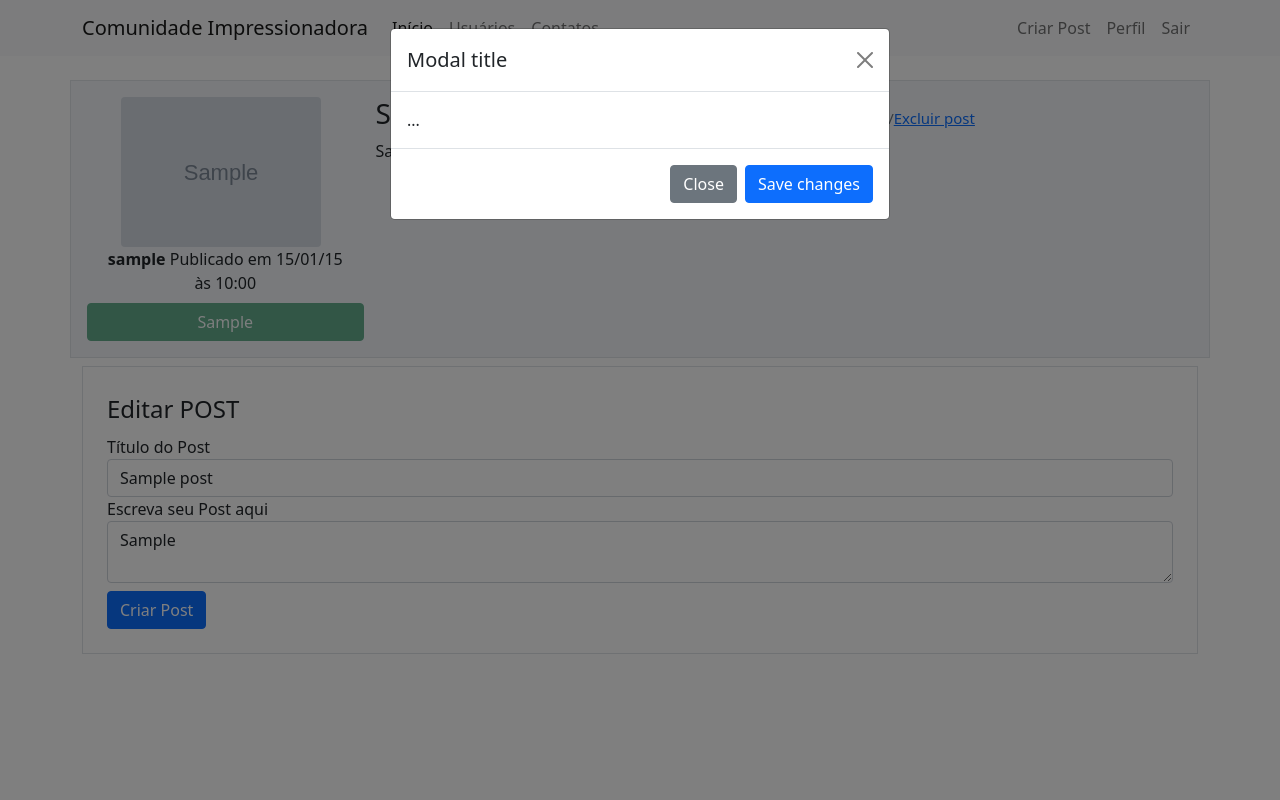
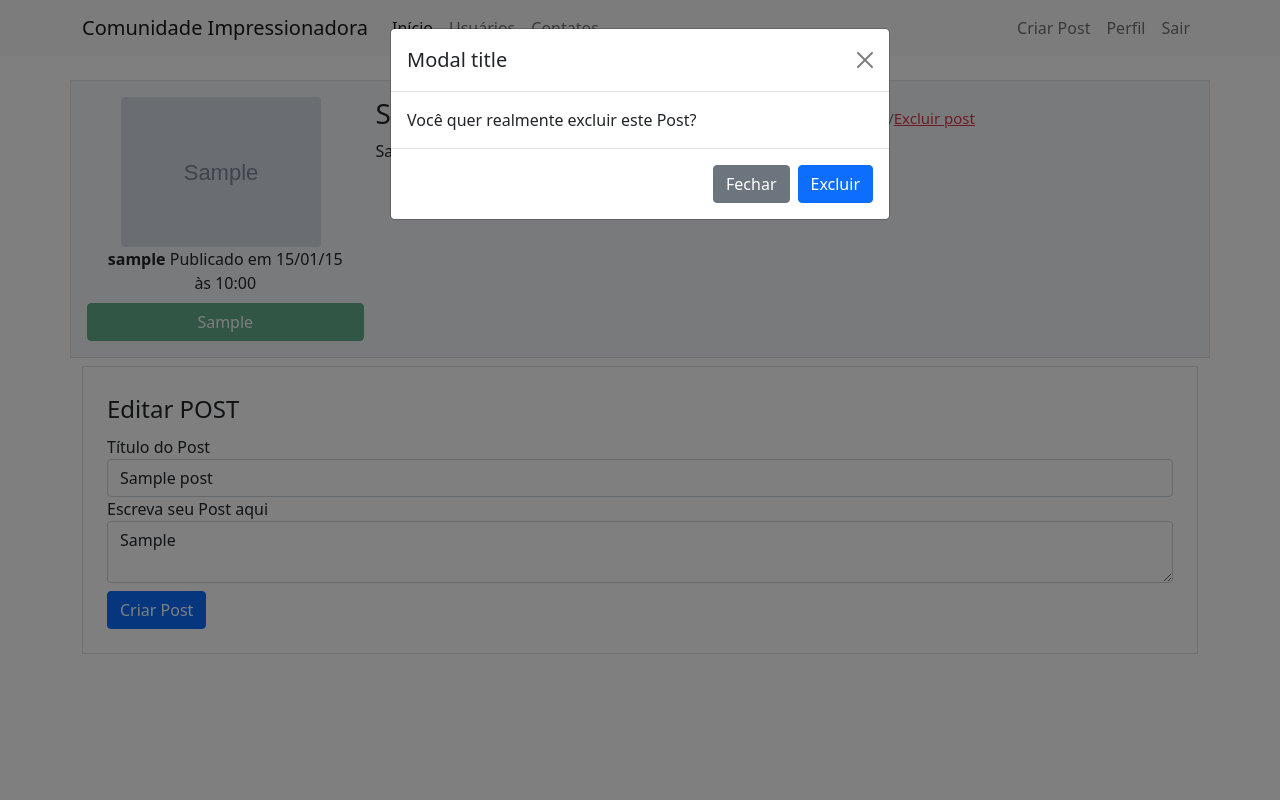
Before and after one commit to EdsonTomasDev/Site_Comunidade, a Flask app: page /post/1 in a window 1280 px wide, after a click on "Excluir post". Run offline with Flask 2, Linux system fonts and the light colour scheme; a user stored in the database is signed in; tables that the repository leaves empty hold one stand-in row (values such as "Sample post"); grey boxes marked "Sample" are stand-in pictures; some libraries are stand-ins or nearby versions.

Commit message:
Feat: config delete post

```diff
--- a/comunidadeimpressionadora/routes.py
+++ b/comunidadeimpressionadora/routes.py
@@ -1,5 +1,5 @@
 import flask_bcrypt
-from flask import render_template, redirect, url_for, flash, request
+from flask import render_template, redirect, url_for, flash, request, abort
 from comunidadeimpressionadora import app, database, bcrypt
 from comunidadeimpressionadora.forms import FormLogin, FormCriarConta, FormEditarPerfil, FormCriarPost
 from comunidadeimpressionadora.models import Usuario, Post
@@ -185,3 +185,16 @@ def exibir_post(post_id):
         form = None
 
     return render_template("post.html", post=post, datetime=datetime, form=form)
+
+
+#FUNÇÃO PARA EXCLUI O POST
+@app.route("/post/<post_id>/excluir", methods=['GET', 'POST'])
+@ login_required
+def excluir_post(post_id):
+    post = Post.query.get(post_id)
+    #VERIFICA SE O DONO DO POST É O CARA LOGADO
+    if current_user == post.autor:
+        database.session.delete(post)
+        database.session.commit()
+        flash('Post Excluído com sucesso!', 'alert-danger')
+        return redirect(url_for('home'))
--- a/comunidadeimpressionadora/templates/post.html
+++ b/comunidadeimpressionadora/templates/post.html
@@ -38,7 +38,7 @@
                     <small class="text-muted" style="font-size: 15px"> - Data de criação: {{post.data_criacao.strftime('%d/%m/%d às %H:%M')}}
 
                     {% if form %}
-                       - <a href="#form_editarpost">Editar post</a> /<a href="#" data-bs-toggle="modal" data-bs-target="#excluir_post">Excluir post</a>
+                       - <a href="#form_editarpost">Editar post</a> /<a href="#" class="text-danger" data-bs-toggle="modal" data-bs-target="#excluir_post">Excluir post</a>
                     {% endif %}
 
                     </small>
@@ -108,11 +108,15 @@
                     <button type="button" class="btn-close" data-bs-dismiss="modal" aria-label="Close"></button>
                   </div>
                   <div class="modal-body">
-                    ...
+                    Você quer realmente excluir este Post?
                   </div>
                   <div class="modal-footer">
-                    <button type="button" class="btn btn-secondary" data-bs-dismiss="modal">Close</button>
-                    <button type="button" class="btn btn-primary">Save changes</button>
+                    <button type="button" class="btn btn-secondary" data-bs-dismiss="modal">Fechar</button>
+                            <form method="POST" action="{{ url_for('excluir_post', post_id=post.id) }}">
+                                  <button type="submit" class="btn btn-primary">Excluir</button>
+                            </form>
+
+
                   </div>
                 </div>
               </div>
```
